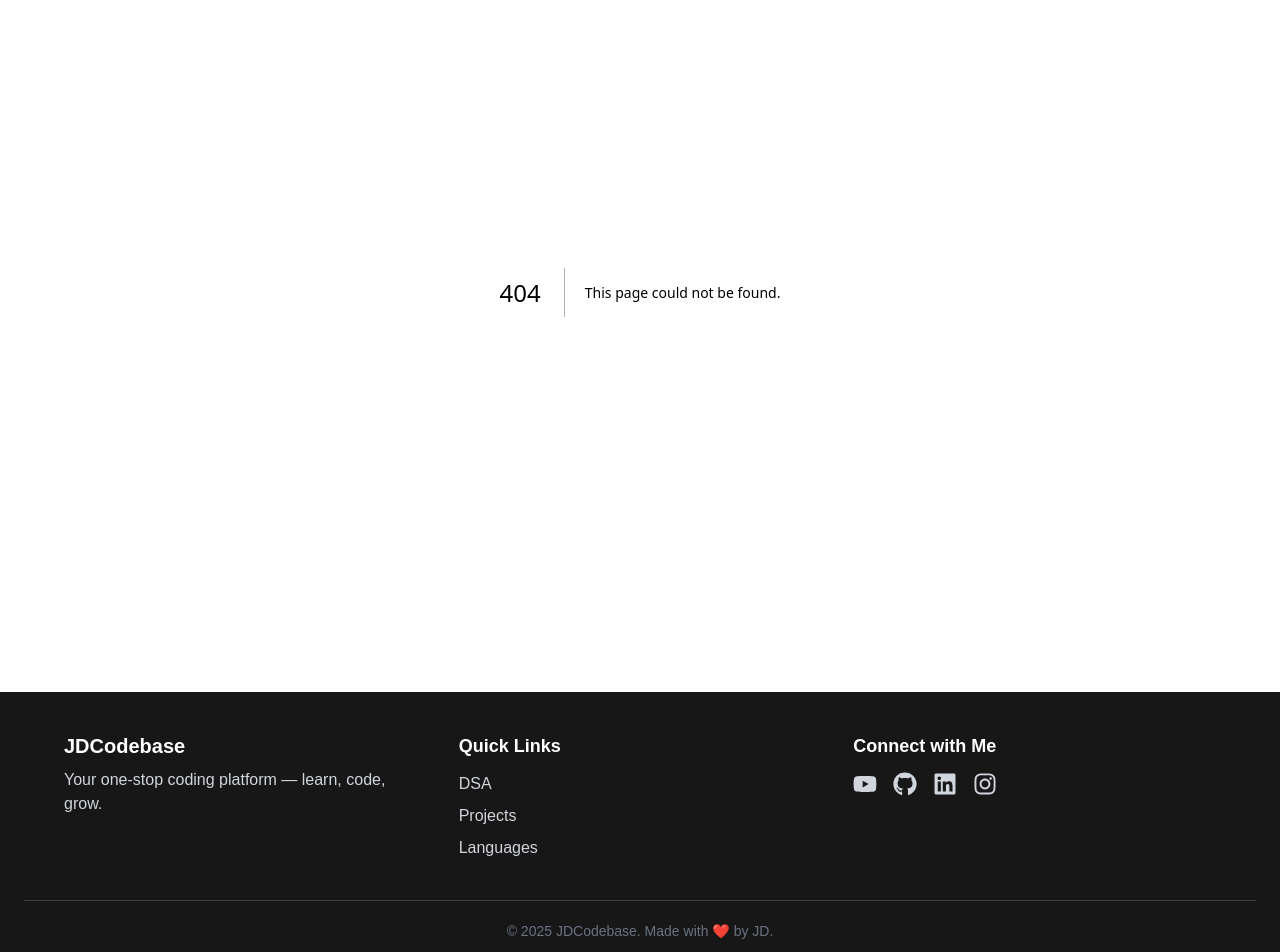
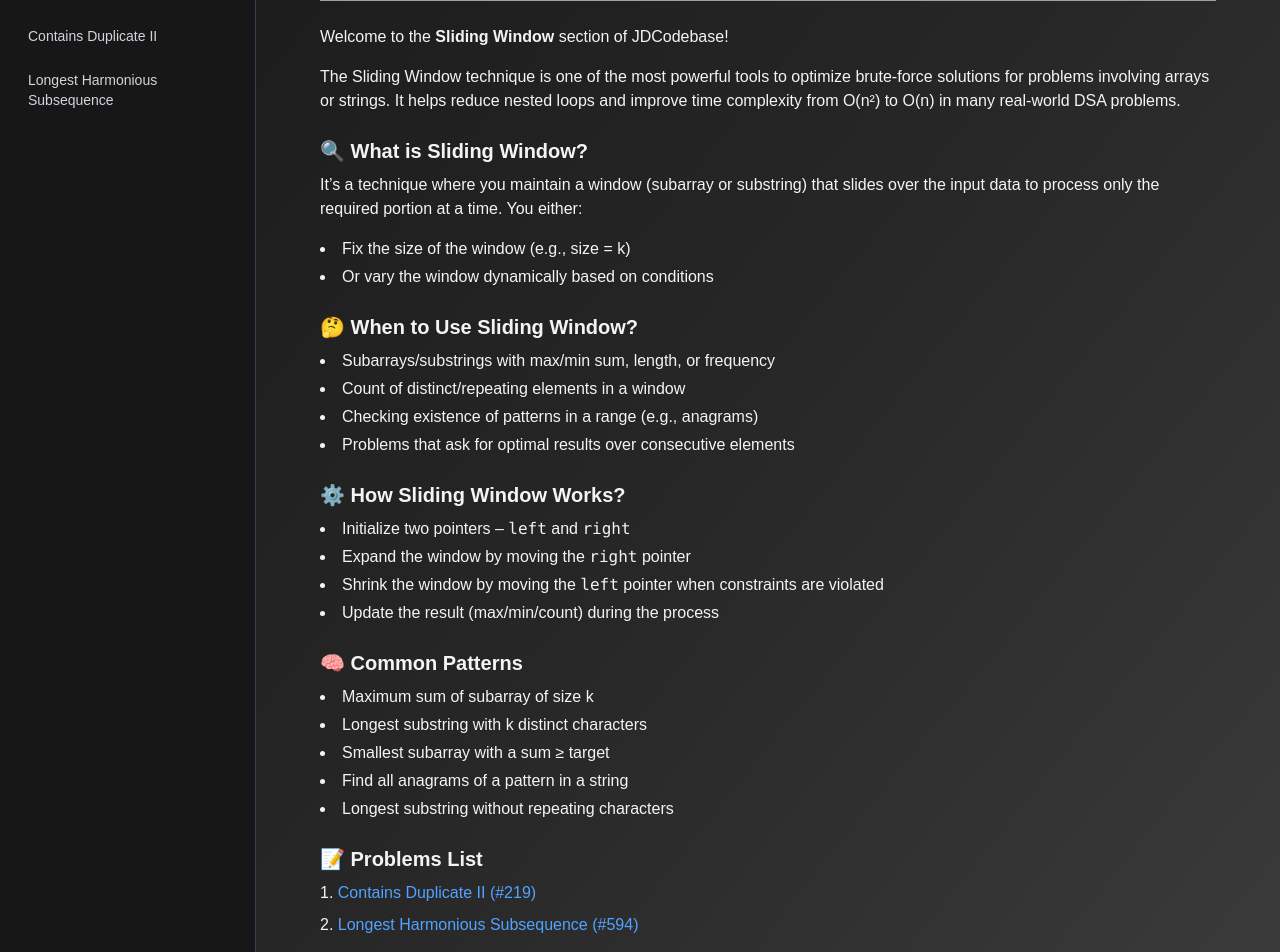
Before and after one commit to jdcodebase/jdcodebase-platform, a Next.js app: page /dsa/sliding-window in a window 1280 px wide. Before the commit this address had no page. Shown: the part 300-1252 px from the top of the page. Built offline with nearby package versions, Linux system fonts and the light colour scheme.

Commit message:
Sliding Window Page

```diff
--- /dev/null
+++ b/src/app/dsa/sliding-window/page.jsx
@@ -0,0 +1,108 @@
+export const metadata = {
+  title: "Sliding Window DSA Problems | JDCodebase",
+  description:
+    "Learn the Sliding Window technique with detailed explanations, problem patterns, and optimized solutions for common DSA interview problems.",
+};
+
+import Link from "next/link";
+import ProblemsSidebar from "@/components/dsa/ProblemsSidebar";
+import { problems } from "@/data/dsa/problem";
+
+export default function SlidingWindowPage() {
+  const slidingWindowProblems = problems.filter((p) =>
+    p.topics.includes("Sliding Window")
+  );
+
+  return (
+    <div className="md:flex min-h-screen">
+      <ProblemsSidebar />
+
+      <main className="flex-1 px-6 py-4 md:p-6">
+        <section className="py-8 max-w-4xl mx-auto text-gray-100">
+          <h1 className="text-3xl font-bold mb-4">
+            📊 Sliding Window Problems
+          </h1>
+          <hr className="py-3 text-gray-400" />
+
+          <p className="mb-4">
+            Welcome to the <strong>Sliding Window</strong> section of
+            JDCodebase!
+          </p>
+          <p className="mb-4">
+            The Sliding Window technique is one of the most powerful tools to
+            optimize brute-force solutions for problems involving arrays or
+            strings. It helps reduce nested loops and improve time complexity
+            from O(n²) to O(n) in many real-world DSA problems.
+          </p>
+
+          <h2 className="text-xl font-semibold mt-6 mb-2">
+            🔍 What is Sliding Window?
+          </h2>
+          <p className="mb-4">
+            It’s a technique where you maintain a window (subarray or substring)
+            that slides over the input data to process only the required portion
+            at a time. You either:
+          </p>
+          <ul className="list-disc list-inside mb-6 space-y-1">
+            <li>Fix the size of the window (e.g., size = k)</li>
+            <li>Or vary the window dynamically based on conditions</li>
+          </ul>
+
+          <h2 className="text-xl font-semibold mt-6 mb-2">
+            🤔 When to Use Sliding Window?
+          </h2>
+          <ul className="list-disc list-inside mb-6 space-y-1">
+            <li>Subarrays/substrings with max/min sum, length, or frequency</li>
+            <li>Count of distinct/repeating elements in a window</li>
+            <li>Checking existence of patterns in a range (e.g., anagrams)</li>
+            <li>
+              Problems that ask for optimal results over consecutive elements
+            </li>
+          </ul>
+
+          <h2 className="text-xl font-semibold mt-6 mb-2">
+            ⚙️ How Sliding Window Works?
+          </h2>
+          <ul className="list-disc list-inside mb-6 space-y-1">
+            <li>
+              Initialize two pointers – <code>left</code> and <code>right</code>
+            </li>
+            <li>
+              Expand the window by moving the <code>right</code> pointer
+            </li>
+            <li>
+              Shrink the window by moving the <code>left</code> pointer when
+              constraints are violated
+            </li>
+            <li>Update the result (max/min/count) during the process</li>
+          </ul>
+
+          <h2 className="text-xl font-semibold mt-6 mb-2">
+            🧠 Common Patterns
+          </h2>
+          <ul className="list-disc list-inside mb-6 space-y-1">
+            <li>Maximum sum of subarray of size k</li>
+            <li>Longest substring with k distinct characters</li>
+            <li>Smallest subarray with a sum ≥ target</li>
+            <li>Find all anagrams of a pattern in a string</li>
+            <li>Longest substring without repeating characters</li>
+          </ul>
+
+          <h2 className="text-xl font-semibold mt-6 mb-2">📝 Problems List</h2>
+          <ol className="list-decimal list-inside space-y-2">
+            {slidingWindowProblems.map((problem) => (
+              <li key={problem.id}>
+                <Link
+                  href={problem.url}
+                  className="text-blue-400 hover:underline"
+                >
+                  {problem.title} ({problem.leetcode})
+                </Link>
+              </li>
+            ))}
+          </ol>
+        </section>
+      </main>
+    </div>
+  );
+}
--- /dev/null
+++ b/src/app/dsa/sliding-window/problem/[slug]/page.jsx
@@ -0,0 +1,22 @@
+import { getProblemData } from "@/lib/problemUtils";
+import ProblemPage from "@/components/dsa/ProblemPage";
+
+export async function generateMetadata({ params }) {
+  const problem = await getProblemData(params.slug);
+
+  if (!problem) {
+    return {
+      title: "Problem Not Found | JDCodebase",
+      description:
+        "This problem was not found. Check other DSA problems on JDCodebase.",
+    };
+  }
+
+  return {
+    title: `${problem.title} | JDCodebase`,
+    description: `Solve ${problem.title} (${problem.leetcodeId}) with explanation, code, and video tutorial.`,
+  };
+}
+export default function SlidingWindowProblemPage({ params }) {
+  return <ProblemPage slug={params.slug} />;
+}
--- a/src/data/json_data/count-binary-substrings.json
+++ b/src/data/json_data/count-binary-substrings.json
@@ -2,7 +2,7 @@
   "title": "Count Binary Substrings",
   "slug": "count-binary-substrings",
   "leetcodeId": "#696",
-  "category": "String",
+  "category": ["String", "Two Pointer"],
   "problemStatement": "You’re given a binary string. Your task is to count the number of substrings that:\n- Have equal number of 0s and 1s, and\n- All the 0s and all the 1s must be grouped together.\n\nNote: Repeated substrings are counted each time they occur.",
   "examples": [
     {
--- a/src/data/json_data/two-sum-ii.json
+++ b/src/data/json_data/two-sum-ii.json
@@ -2,7 +2,7 @@
   "title": "Two Sum II - Input Array Is Sorted",
   "slug": "two-sum-ii",
   "leetcodeId": "#167",
-  "category": ["Array", "Two Pointer"],
+  "category": ["Array", "Two Pointer", "Binary Search"],
   "problemStatement": "You're given a 1-indexed array of integers called numbers, sorted in non-decreasing order. Your task is to find two numbers such that they add up to a given target. Return their indices (1-based) as an array [index1, index2], where 1 <= index1 < index2 <= numbers.length.\n\n⚠️ Each input has exactly one solution, and you cannot use the same element twice.\n\n🧠 Also, your solution must use only constant extra space.",
   "examples": [
     {
```
